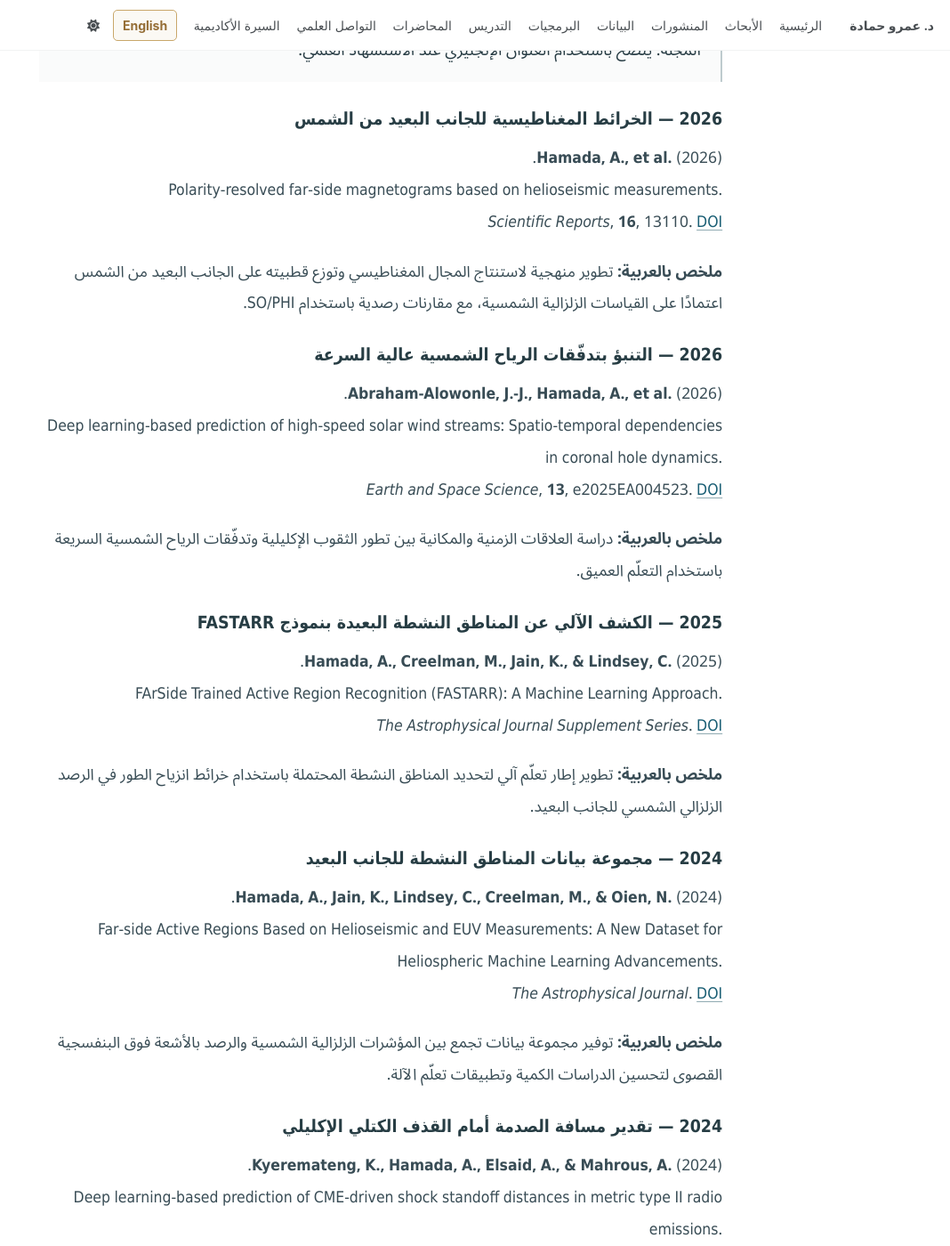
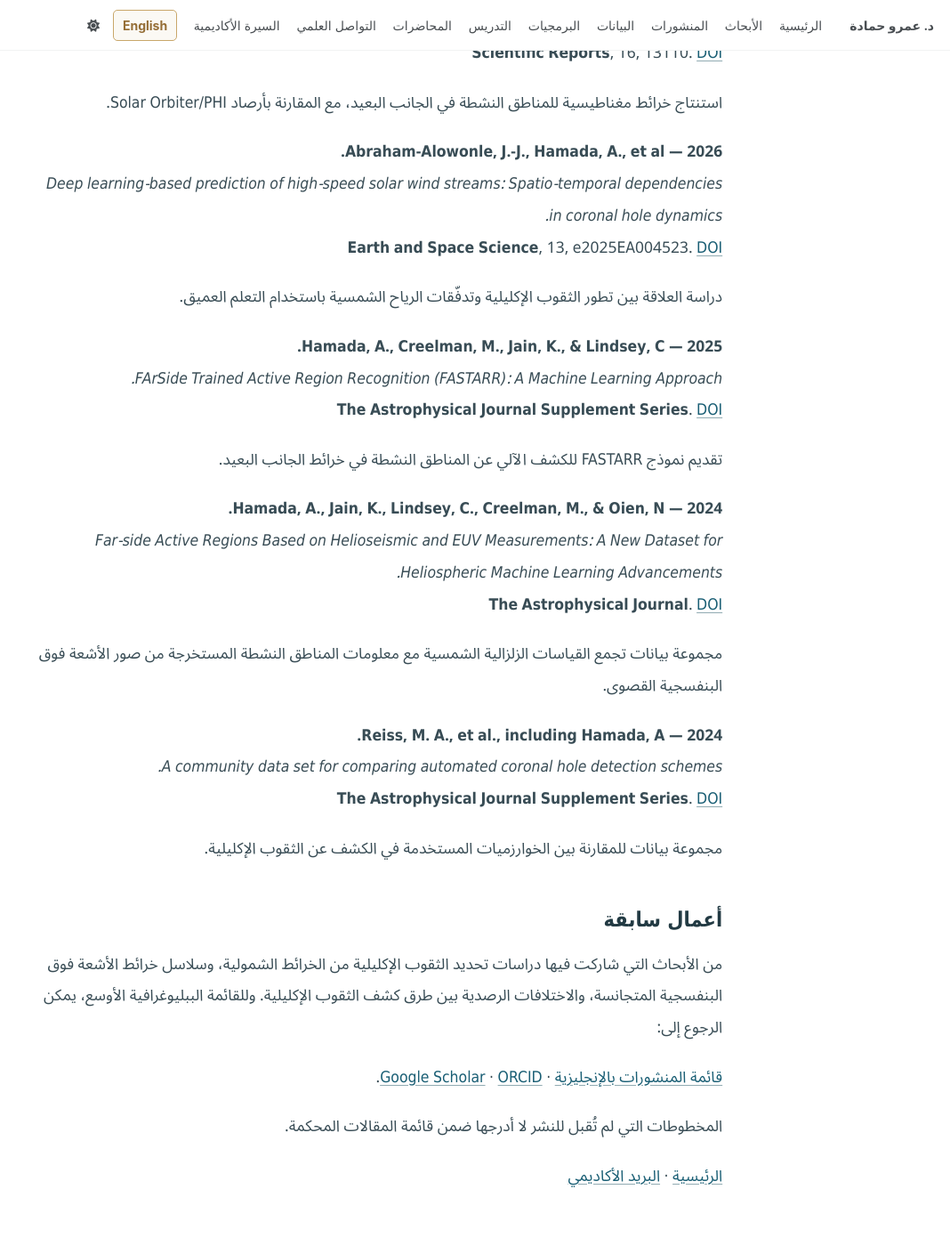
Before and after one commit to Amr1001Hamada/Amr1001Hamada.github.io, a Jekyll site: the page built from _pages/ar/publications.md, in a window 1280 px wide and 1400 px high, scrolled down 426 px. Shown: the whole window at 89% size, without its empty margins (212-1280 px from the left). Built offline with Jekyll 4.4.1, drawn with Linux system fonts in a browser that asks for light colours; a script bundle is joined from its source files by our own code; library files that are not in the unit come from our copies; some of the changed text lies outside the part shown.

Commit message:
Edit _pages/ar/publications.md into concise, source-linked academic prose

```diff
--- a/_pages/ar/publications.md
+++ b/_pages/ar/publications.md
@@ -2,7 +2,7 @@
 layout: splash
 permalink: /ar/publications/
 title: "المنشورات العلمية"
-excerpt: "مختارات من الأبحاث المحكمة مع عناوين عربية تفسيرية، مع الإبقاء على العنوان الأصلي لكل بحث ورابطه المعتمد (DOI). وتُفصل المخطوطات غير المنشورة عن الأعمال المحكمة."
+excerpt: "أعرض هنا مجموعة مختارة من الأبحاث المنشورة، مع الاحتفاظ بعناوينها الأصلية كما وردت في المجلات. القائمة الإنجليزية تتضمن أعمالًا إضافية."
 lang: ar
 translation: /publications/
 author_profile: false
@@ -10,80 +10,49 @@ author_profile: false
 
 <div class="ah-ar-page ah-ar-inside" dir="rtl" lang="ar" markdown="1">
 <header class="ah-ar-page-header">
-  <p class="ah-ar-kicker">الأبحاث المنشورة والمخطوطات البحثية</p>
   <h1>المنشورات العلمية</h1>
-  <p class="ah-ar-lead">مختارات من الأبحاث المحكمة مع عناوين عربية تفسيرية، مع الإبقاء على العنوان الأصلي لكل بحث ورابطه المعتمد (DOI). وتُفصل المخطوطات غير المنشورة عن الأعمال المحكمة.</p>
+  <p class="ah-ar-lead">أعرض هنا مجموعة مختارة من الأبحاث المنشورة، مع الاحتفاظ بعناوينها الأصلية كما وردت في المجلات. القائمة الإنجليزية تتضمن أعمالًا إضافية.</p>
 </header>
 
-## أبحاث منشورة في دوريات علمية محكّمة
+## أبحاث حديثة
 
-<div class="ah-ar-note">العناوين العربية أدناه **وصف توضيحي للمحتوى** وليست بديلًا عن عنوان المقال الأصلي المعتمد في المجلة. يُنصح باستخدام العنوان الإنجليزي عند الاستشهاد العلمي.</div>
+**2026 — Hamada, A., et al.**
+*Polarity-resolved far-side magnetograms based on helioseismic measurements.*
+**Scientific Reports**, 16, 13110. [DOI](https://doi.org/10.1038/s41598-026-42917-x)
 
-### 2026 — الخرائط المغناطيسية للجانب البعيد من الشمس
+استنتاج خرائط مغناطيسية للمناطق النشطة في الجانب البعيد، مع المقارنة بأرصاد Solar Orbiter/PHI.
 
-**Hamada, A., et al.** (2026).
-<span lang="en" dir="ltr">Polarity-resolved far-side magnetograms based on helioseismic measurements.</span>
-*Scientific Reports*, **16**, 13110. [DOI](https://doi.org/10.1038/s41598-026-42917-x)
+**2026 — Abraham-Alowonle, J.-J., Hamada, A., et al.**
+*Deep learning-based prediction of high-speed solar wind streams: Spatio-temporal dependencies in coronal hole dynamics.*
+**Earth and Space Science**, 13, e2025EA004523. [DOI](https://doi.org/10.1029/2025EA004523)
 
-**ملخص بالعربية:** تطوير منهجية لاستنتاج المجال المغناطيسي وتوزع قطبيته على الجانب البعيد من الشمس اعتمادًا على القياسات الزلزالية الشمسية، مع مقارنات رصدية باستخدام <bdi>SO/PHI</bdi>.
+دراسة العلاقة بين تطور الثقوب الإكليلية وتدفّقات الرياح الشمسية باستخدام التعلم العميق.
 
-### 2026 — التنبؤ بتدفّقات الرياح الشمسية عالية السرعة
+**2025 — Hamada, A., Creelman, M., Jain, K., & Lindsey, C.**
+*FArSide Trained Active Region Recognition (FASTARR): A Machine Learning Approach.*
+**The Astrophysical Journal Supplement Series**. [DOI](https://doi.org/10.3847/1538-4365/add893)
 
-**Abraham-Alowonle, J.-J., Hamada, A., et al.** (2026).
-<span lang="en" dir="ltr">Deep learning-based prediction of high-speed solar wind streams: Spatio-temporal dependencies in coronal hole dynamics.</span>
-*Earth and Space Science*, **13**, e2025EA004523. [DOI](https://doi.org/10.1029/2025EA004523)
+تقديم نموذج FASTARR للكشف الآلي عن المناطق النشطة في خرائط الجانب البعيد.
 
-**ملخص بالعربية:** دراسة العلاقات الزمنية والمكانية بين تطور الثقوب الإكليلية وتدفّقات الرياح الشمسية السريعة باستخدام التعلّم العميق.
+**2024 — Hamada, A., Jain, K., Lindsey, C., Creelman, M., & Oien, N.**
+*Far-side Active Regions Based on Helioseismic and EUV Measurements: A New Dataset for Heliospheric Machine Learning Advancements.*
+**The Astrophysical Journal**. [DOI](https://doi.org/10.3847/1538-4357/ad8636)
 
-### 2025 — الكشف الآلي عن المناطق النشطة البعيدة بنموذج FASTARR
+مجموعة بيانات تجمع القياسات الزلزالية الشمسية مع معلومات المناطق النشطة المستخرجة من صور الأشعة فوق البنفسجية القصوى.
 
-**Hamada, A., Creelman, M., Jain, K., & Lindsey, C.** (2025).
-<span lang="en" dir="ltr">FArSide Trained Active Region Recognition (FASTARR): A Machine Learning Approach.</span>
-*The Astrophysical Journal Supplement Series*. [DOI](https://doi.org/10.3847/1538-4365/add893)
+**2024 — Reiss, M. A., et al., including Hamada, A.**
+*A community data set for comparing automated coronal hole detection schemes.*
+**The Astrophysical Journal Supplement Series**. [DOI](https://doi.org/10.3847/1538-4365/ad1408)
 
-**ملخص بالعربية:** تطوير إطار تعلّم آلي لتحديد المناطق النشطة المحتملة باستخدام خرائط انزياح الطور في الرصد الزلزالي الشمسي للجانب البعيد.
+مجموعة بيانات للمقارنة بين الخوارزميات المستخدمة في الكشف عن الثقوب الإكليلية.
 
-### 2024 — مجموعة بيانات المناطق النشطة للجانب البعيد
+## أعمال سابقة
 
-**Hamada, A., Jain, K., Lindsey, C., Creelman, M., & Oien, N.** (2024).
-<span lang="en" dir="ltr">Far-side Active Regions Based on Helioseismic and EUV Measurements: A New Dataset for Heliospheric Machine Learning Advancements.</span>
-*The Astrophysical Journal*. [DOI](https://doi.org/10.3847/1538-4357/ad8636)
+من الأبحاث التي شاركت فيها دراسات تحديد الثقوب الإكليلية من الخرائط الشمولية، وسلاسل خرائط الأشعة فوق البنفسجية المتجانسة، والاختلافات الرصدية بين طرق كشف الثقوب الإكليلية. وللقائمة الببليوغرافية الأوسع، يمكن الرجوع إلى:
 
-**ملخص بالعربية:** توفير مجموعة بيانات تجمع بين المؤشرات الزلزالية الشمسية والرصد بالأشعة فوق البنفسجية القصوى لتحسين الدراسات الكمية وتطبيقات تعلّم الآلة.
+[قائمة المنشورات بالإنجليزية](/publications/) · [Google Scholar](https://scholar.google.com/citations?user=R02-FAsAAAAJ) · [ORCID](https://orcid.org/0000-0002-8900-8011).
 
-### 2024 — تقدير مسافة الصدمة أمام القذف الكتلي الإكليلي
+المخطوطات التي لم تُقبل للنشر لا أدرجها ضمن قائمة المقالات المحكمة.
 
-**Kyeremateng, K., Hamada, A., Elsaid, A., & Mahrous, A.** (2024).
-<span lang="en" dir="ltr">Deep learning-based prediction of CME-driven shock standoff distances in metric type II radio emissions.</span>
-*Astrophysics and Space Science*, **369**. [DOI](https://doi.org/10.1007/s10509-024-04319-1)
-
-**ملخص بالعربية:** استخدام التعلّم العميق لتقدير خصائص الصدمات المرتبطة بالقذف الكتلي الإكليلي من المؤشرات الراديوية.
-
-### 2024 — مجموعة بيانات مجتمعية للكشف الآلي عن الثقوب الإكليلية
-
-**Reiss, M. A., et al., including Hamada, A.** (2024).
-<span lang="en" dir="ltr">A community data set for comparing automated coronal hole detection schemes.</span>
-*The Astrophysical Journal Supplement Series*. [DOI](https://doi.org/10.3847/1538-4365/ad1408)
-
-**ملخص بالعربية:** توفير مجموعة معيارية لمقارنة خوارزميات الكشف الآلي عن الثقوب الإكليلية وتحليل الفروق بين نتائجها.
-
-## أعمال مختارة من السنوات السابقة
-
-- **2021:** <span lang="en" dir="ltr">A uniform series of coronal holes in 1973–2018</span> — *Solar Physics*، حمادة وآسيكاينن ومورسولا.
-- **2021:** <span lang="en" dir="ltr">The observational uncertainty of coronal hole boundaries in automated detection schemes</span> — *The Astrophysical Journal*. [DOI](https://doi.org/10.3847/1538-4357/abf2c8)
-- **2019/2020:** دراسات تجانس خرائط الأشعة فوق البنفسجية الشمسية من <bdi>SOHO/EIT</bdi> و<bdi>SDO/AIA</bdi> في *Solar Physics*.
-- **2018:** <span lang="en" dir="ltr">Automated Identification of Coronal Holes from Synoptic EUV Maps</span> — *Solar Physics*.
-- **2015:** أبحاث في تغيرات المحتوى الإلكتروني الكلي للغلاف الأيوني خلال العواصف المغناطيسية الأرضية — *Advances in Space Research*.
-
-## مخطوطات قيد المراجعة أو الإعداد
-
-<span class="ah-ar-tag">غير مُدرجة ضمن الأبحاث المنشورة</span>
-
-- <span lang="en" dir="ltr">FASTARR Meets SO/PHI: Solar Far-Side Butterfly Diagrams and Seismic–Magnetic Signatures of Active Regions</span> — مخطوطة قيد المراجعة العلمية في *The Astrophysical Journal*.
-- بحث عن **تقدير عدم اليقين في خرائط المجال المغناطيسي المستنتجة للجانب البعيد** — قيد الإعداد.
-- بحث عن **الكشف الآلي عن الخيوط الشمسية في خرائط Hα** — قيد الإعداد بالتعاون مع طلاب البحث.
-
-<div class="ah-ar-note"><strong>للاطلاع على السجل الببليوغرافي:</strong> يمكن مراجعة <a href="/publications/">قائمة المنشورات الإنجليزية</a> و<a href="https://scholar.google.com/citations?user=R02-FAsAAAAJ">ملف Google Scholar</a>، مع التحقق من حالة كل مخطوطة قبل الاستشهاد بها.</div>
-
-<div class="ah-ar-cta"><a href="/ar/">العودة إلى الرئيسية العربية ←</a><a href="mailto:ahamada@nso.edu">للتواصل والتعاون العلمي ←</a></div>
+<p class="research-page-tail"><a href="/ar/">الرئيسية</a> · <a href="mailto:ahamada@nso.edu">البريد الأكاديمي</a></p>
 </div>
```
